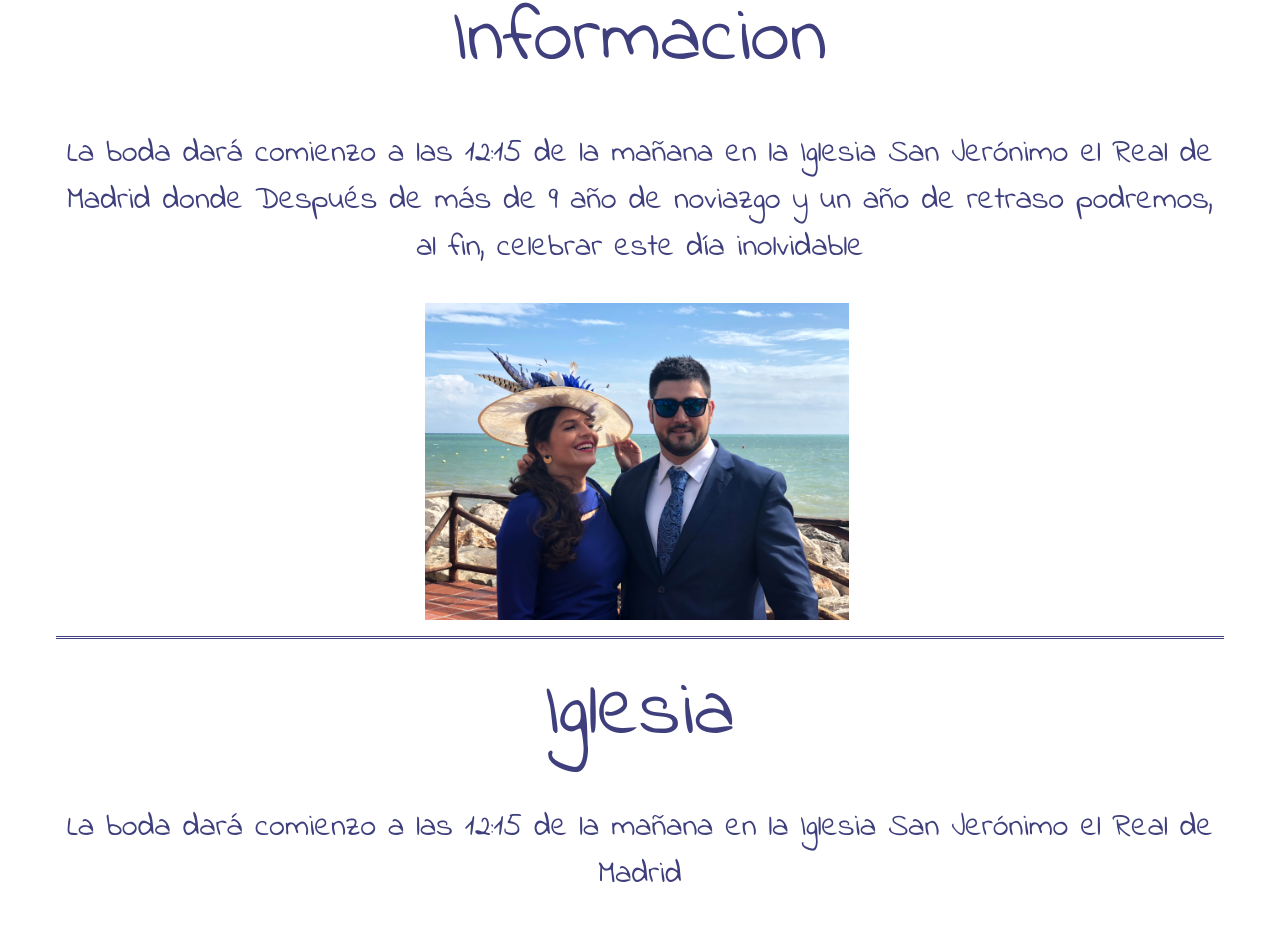
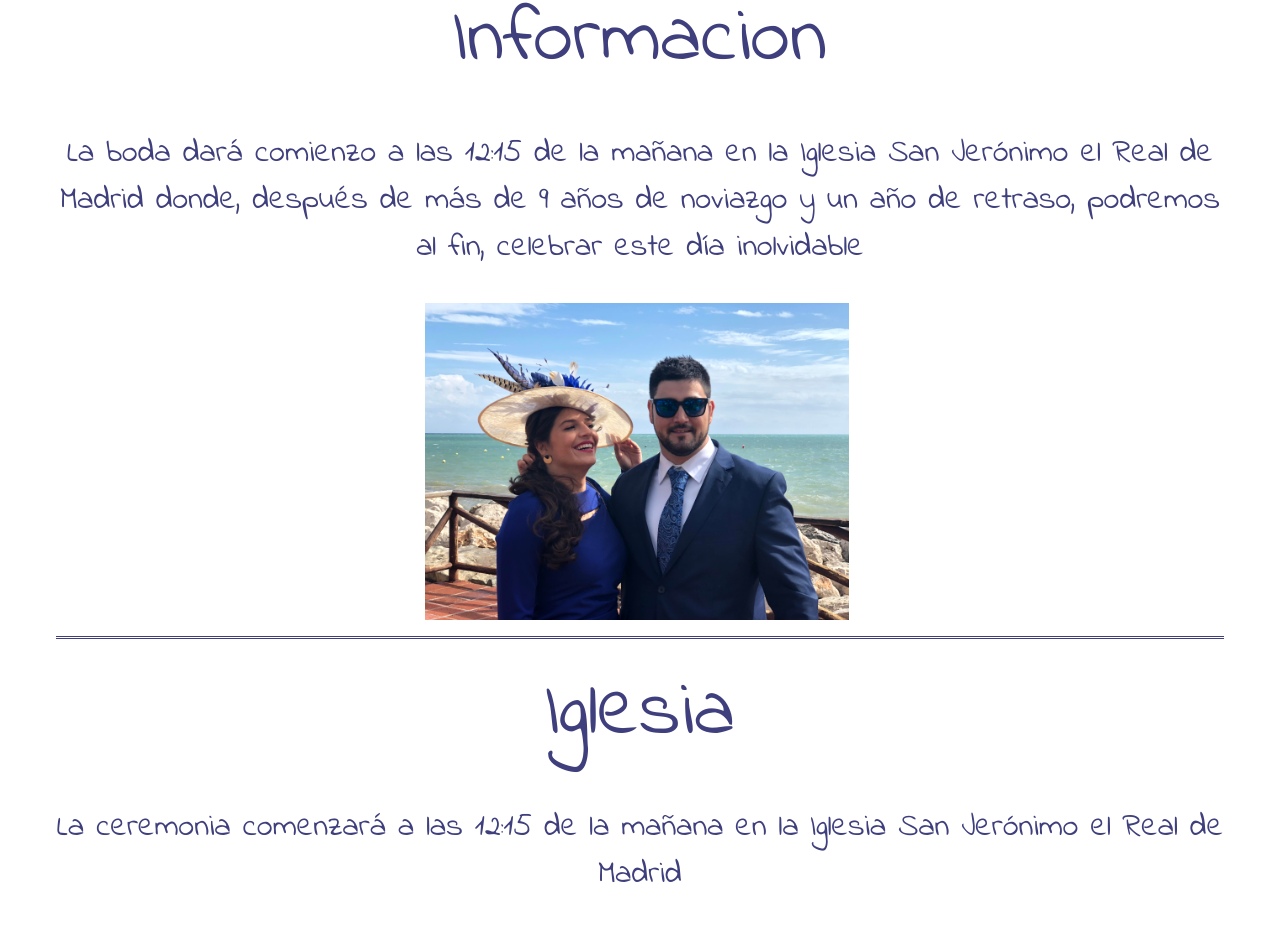
Before and after one commit to ojedabotansantiago/boda-clau-boke, a React (Create React App) app: page / in a window 1280 px wide. Shown: the part 770-1705 px from the top of the page. Built offline with nearby package versions, Linux system fonts and the light colour scheme.

Commit message:
update text

```diff
--- a/src/App.tsx
+++ b/src/App.tsx
@@ -32,11 +32,11 @@ function App() {
   const sectionEntryGeneral: SectionEntryProp = {
     titleSection: 'Informacion',
     mainText:
-      'La boda dará comienzo a las 12:15 de la mañana en la Iglesia San Jerónimo el Real de Madrid donde Después de más de 9 año de noviazgo y un año de retraso podremos, al fin, celebrar este día inolvidable',
+      'La boda dará comienzo a las 12:15 de la mañana en la Iglesia San Jerónimo el Real de Madrid donde, después de más de 9 años de noviazgo y un año de retraso, podremos al fin, celebrar este día inolvidable',
   };
   const sectionEntryChurch: SectionEntryProp = {
     titleSection: 'Iglesia',
-    mainText: 'La boda dará comienzo a las 12:15 de la mañana en la Iglesia San Jerónimo el Real de Madrid',
+    mainText: 'La ceremonia comenzará a las 12:15 de la mañana en la Iglesia San Jerónimo el Real de Madrid',
     secondaryText: {
       isLink: true,
       text: 'Selecciona este enlace para obtener más información de la dirección de la iglesia',
@@ -86,7 +86,7 @@ function App() {
     titleSection: '',
     mainText:
       'Confiamos en que pueda ser una boda normal y que el covid no nos la estropee. Es por esto que os pedimos que confirméis lo antes posible y así poder organizarnos según la normativa vigente. \
-      Cualquier duda que os surja rga os dejamos nuestro números de teléfono:',
+      Cualquier duda que os surja os dejamos nuestro números de teléfono:',
       secondaryText: {
         isLink: true,
         text: 'Claudia 66174907 && Santiago: 699664861 ',
--- a/src/components/form/form.component.tsx
+++ b/src/components/form/form.component.tsx
@@ -258,7 +258,7 @@ export const FormComponent = (FormProps?: FromProps) => {
           {/* register your input into the hook by invoking the "register" function */}
           <TitleQuestion>¿Dónde te gustaría que te dejara el autobús de vuelta?</TitleQuestion>
 
-          <Selector defaultValue=""  {...register('guestName', { required: true })} {...register('stops', { required: true })}>
+          <Selector defaultValue="" {...register('stops', { required: true })}>
             <option value="" disabled hidden>selecciona una parada</option>
             <option value='rozas'>Las Rozas</option>
             <option value='madrid'>Madrid</option>
```
